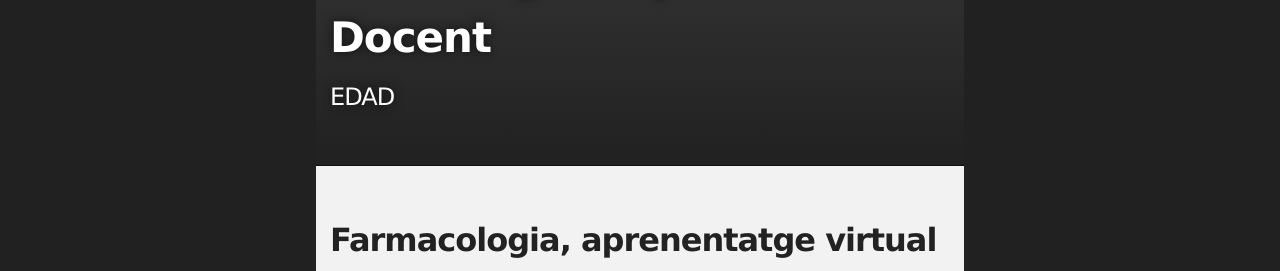
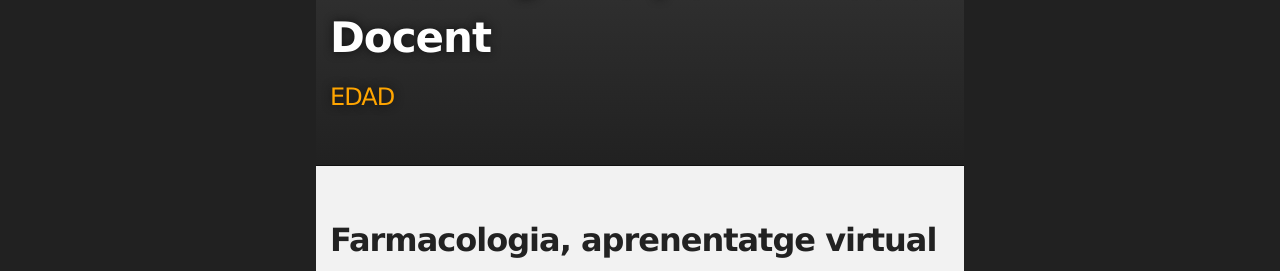
Before and after one commit to jepcastel/github.io, a Jekyll site: the page built from index.html, in a window 1280 px wide. Shown: the part 222-493 px from the top of the page. Built offline with Jekyll 4.4.1, drawn with Linux system fonts in a browser that asks for light colours; nearby versions of some CDN libraries; the list of posts is cut into pages by our own code.

Commit message:
Update index.html

```diff
--- a/index.html
+++ b/index.html
@@ -25,7 +25,7 @@ published: true
          <!-- <a id="forkme_banner" href="https://github.com/jepcastel">View on GitHub</a> -->
 
           <h1 id="project_title">Eines Digitals per a l&#39;Acció Docent</h1>
-          <h2 id="project_tagline" color="orange">EDAD</h2>
+          <h2 id="project_tagline" style="color:orange;">EDAD</h2>
         </header>
     </div>
 
```
